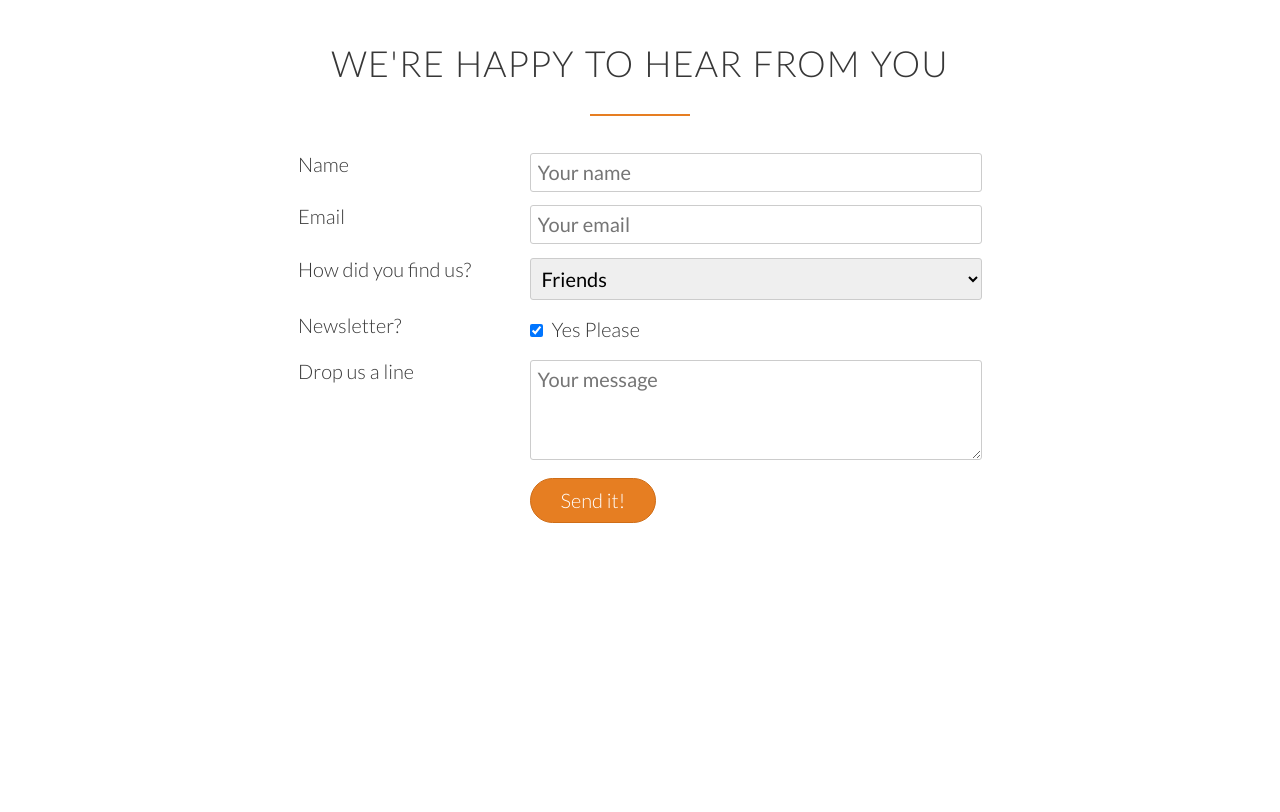
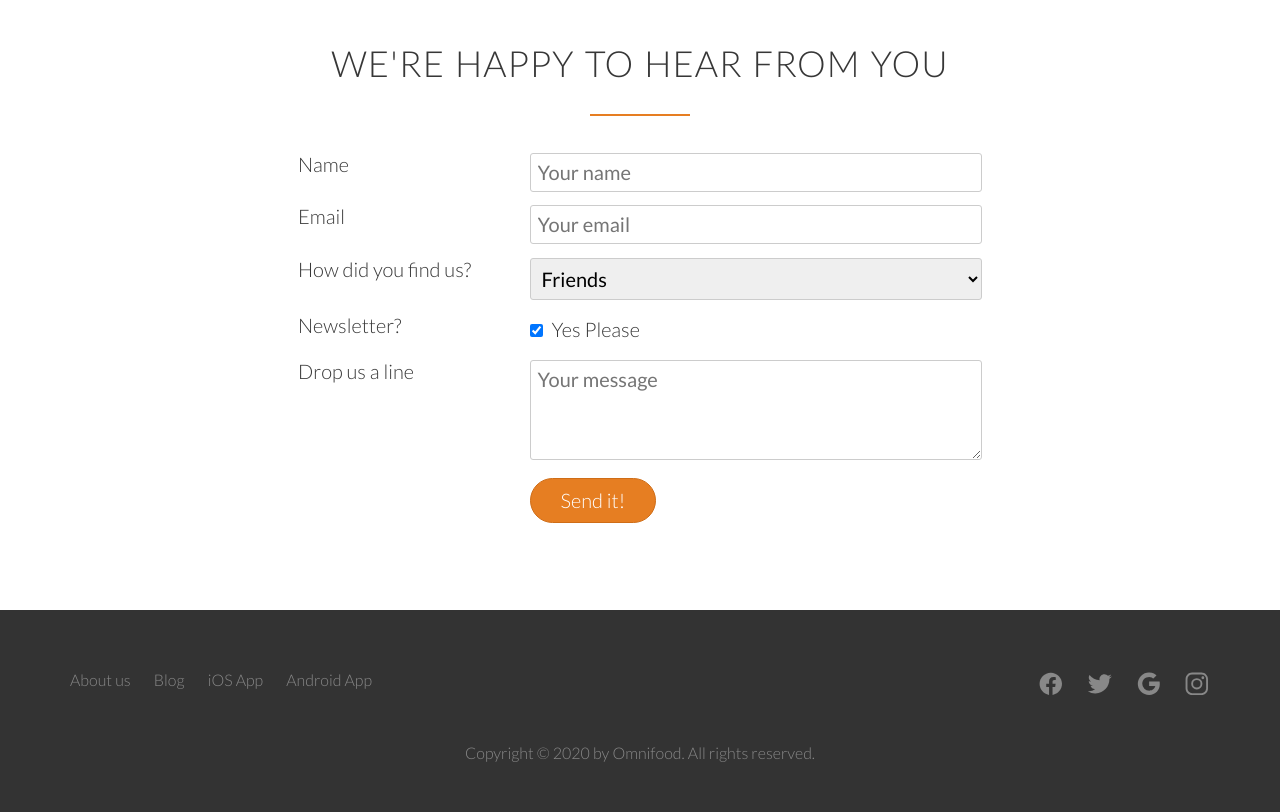
Before and after one commit to Prakhar-FF13/Omnifood, a plain HTML site: page index.html in a window 1280 px wide. Shown: the part 4606-5418 px from the top of the page. Before the commit the page ends 5216 px from the top, so only its background shows below. Drawn offline with nearby package versions, Linux system fonts and the light colour scheme.

Commit message:
Footer complete

```diff
--- a/index.html
+++ b/index.html
@@ -514,6 +514,51 @@
 			</div>
 		</section>
 
+		<footer>
+			<div class="row">
+				<div class="col span-1-of-2">
+					<ul class="footer-nav">
+						<li><a href="#">About us</a></li>
+						<li><a href="#">Blog</a></li>
+						<li><a href="#">iOS App</a></li>
+						<li><a href="#">Android App</a></li>
+					</ul>
+				</div>
+				<div class="col span-1-of-2">
+					<ul class="social-links">
+						<li>
+							<a href="#"
+								><ion-icon name="logo-facebook" class="logo-facebook"></ion-icon
+							></a>
+						</li>
+						<li>
+							<a href="#"
+								><ion-icon name="logo-twitter" class="logo-twitter"></ion-icon
+							></a>
+						</li>
+						<li>
+							<a href="#"
+								><ion-icon name="logo-google" class="logo-google"></ion-icon
+							></a>
+						</li>
+						<li>
+							<a href="#"
+								><ion-icon
+									name="logo-instagram"
+									class="logo-instagram"
+								></ion-icon
+							></a>
+						</li>
+					</ul>
+				</div>
+			</div>
+			<div class="row">
+				<p>
+					Copyright &copy; 2020 by Omnifood. All rights reserved.
+				</p>
+			</div>
+		</footer>
+
 		<script src="https://unpkg.com/ionicons@5.0.0/dist/ionicons.js"></script>
 	</body>
 </html>
--- a/resources/css/style.css
+++ b/resources/css/style.css
@@ -480,3 +480,84 @@ input[type="checkbox"] {
 *:focus {
 	outline: none;
 }
+
+/****************************************
+* Footer
+*****************************************/
+
+footer {
+	background-color: #333;
+	padding: 50px;
+	font-size: 80%;
+}
+
+.footer-nav {
+	list-style: none;
+	float: left;
+}
+
+.social-links {
+	list-style: none;
+	float: right;
+}
+
+.footer-nav li,
+.social-links li {
+	display: inline-block;
+	margin-right: 20px;
+}
+
+.footer-nav li:last-child,
+.social-links li:last-child {
+	display: inline-block;
+	margin: 0px;
+}
+
+.footer-nav li a:link,
+.footer-nav li a:visited,
+.social-links li a:link,
+.social-links li a:visited {
+	text-decoration: none;
+	border: 0;
+	color: #888;
+	transition: color 0.2s;
+}
+
+.footer-nav li a:hover,
+.footer-nav li a:active {
+	color: #ddd;
+}
+
+.social-links li a:link,
+.social-links li a:visited {
+	font-size: 160%;
+}
+
+footer p {
+	color: #888;
+	text-align: center;
+	margin-top: 30px;
+}
+
+.logo-facebook,
+.logo-twitter,
+.logo-instagram,
+.logo-google {
+	transition: color 0.2s;
+}
+
+.logo-facebook:hover {
+	color: #3b5998;
+}
+
+.logo-twitter:hover {
+	color: #00aced;
+}
+
+.logo-google:hover {
+	color: #dd4b39;
+}
+
+.logo-instagram:hover {
+	color: #517fa4;
+}
```
